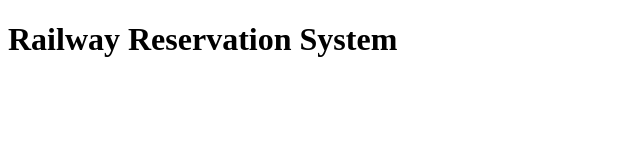
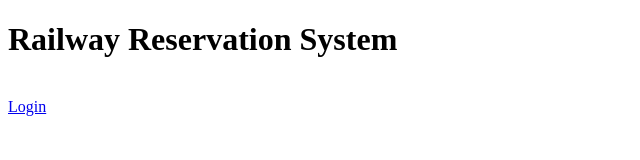
Before and after one commit to syesh/Railway_Reservation-System, a plain HTML site: page index.html in a window 1280 px wide. Shown: the full height of the page, 0-640 px from the left. Drawn offline with Linux system fonts and the light colour scheme.

Commit message:
Add login link to index.html

```diff
--- a/index.html
+++ b/index.html
@@ -7,5 +7,7 @@
 </head>
 <body>
     <h1>Railway Reservation System</h1>
+    <br>
+     <a href="login.html">Login</a><br>
 </body>
 </html>
```
